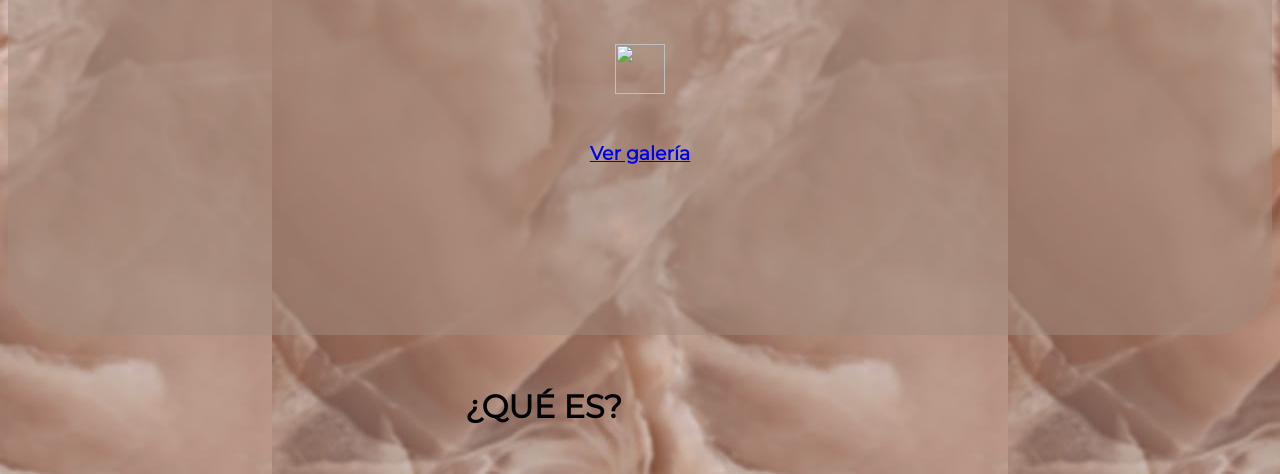
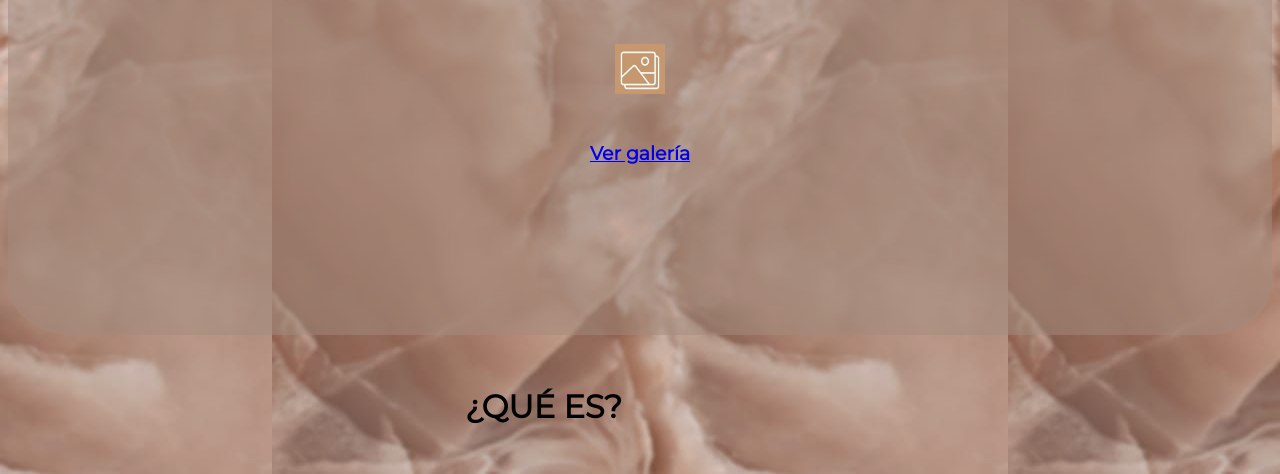
Before and after one commit to PauVaz/PreEntrega2-VazquezPau, a plain HTML site: page index.html in a window 1280 px wide. Shown: the part 878-1352 px from the top of the page. Drawn offline with Linux system fonts and the light colour scheme; files whose address does not match are found by name.

Commit message:
Update index.html

```diff
--- a/index.html
+++ b/index.html
@@ -26,7 +26,7 @@
 
 			<nav class="titus">
 
-				<img class="galeria" src="../vazquez/multimedia/galeria.jpg" alt="">
+				<img class="galeria" src="../multimedia/galeria.jpg" alt="">
 				<h6>
 				<a href="./pages/lips.html"> Ver galería  </a>
 				</h6>
```
